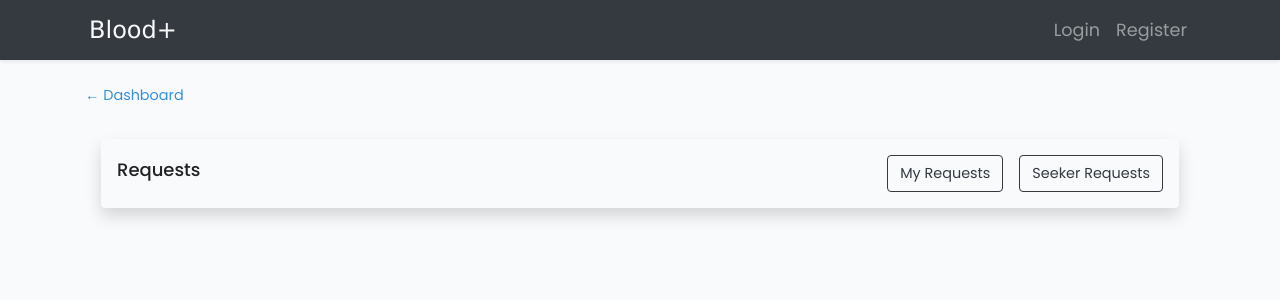
After one commit to Carlina04/BLOODPLUS, a Laravel app: page /requests in a window 1280 px wide. The commit adds this page. Shown: the top 300 px of the page. Run offline with Laravel 8, Linux system fonts and the light colour scheme; tables that the repository leaves empty hold one stand-in row (values such as "Sample post"); style sheets or scripts are compiled from the project's sources; some libraries are stand-ins or nearby versions.

Commit message:
sam was here

```diff
--- a/app/Http/Controllers/HomeController.php
+++ b/app/Http/Controllers/HomeController.php
@@ -31,7 +31,8 @@ class HomeController extends Controller
                     ->join('complete_names', 'info_tables.name_id', '=', 'complete_names.name_id')
                     ->join('contact_tables', 'info_tables.contact_id', '=', 'contact_tables.contact_id')
                     ->join('complete_adds', 'info_tables.add_id', '=', 'complete_adds.add_id')
-                    ->select('users_tables.*', 'info_tables.*', 'contact_tables.*','complete_names.*','complete_adds.*','request_infos.*')
+                    ->join('hospital_infos', 'request_infos.hos_admit_id', '=', 'hospital_infos.hos_id')
+                    ->select('users_tables.*', 'info_tables.*', 'contact_tables.*','complete_names.*','complete_adds.*','request_infos.*','hospital_infos.*')
                     ->where('request_infos.request_to',$id)
                     ->get();
 
--- a/app/Http/Controllers/RequestController.php
+++ b/app/Http/Controllers/RequestController.php
@@ -6,6 +6,7 @@ use Illuminate\Http\Request;
 use App\Models\RequestInfo;
 use App\Models\HospitalInfo;
 use App\Models\User;
+use App\Models\InfoTable;
 use Illuminate\Support\Facades\Auth;
 use Illuminate\Support\Facades\DB;
 
@@ -30,8 +31,28 @@ class RequestController extends Controller
         //
         $don_id = $request->user_id;
         $don = User::find($don_id);
-        return view('request')->with('don',$don);
+        $donblood = InfoTable::find($don_id);
+        return view('request')->with('don',$don)->with('donblood',$donblood);
     }
+
+    public function requests(Request $request)
+    {
+        //
+        $id = Auth::id();
+        $seekers = DB::table('request_infos')
+                    ->join('users_tables', 'request_infos.request_from', '=', 'users_tables.user_id')
+                    ->join('info_tables', 'users_tables.info_id', '=', 'info_tables.info_id')
+                    ->join('complete_names', 'info_tables.name_id', '=', 'complete_names.name_id')
+                    ->join('contact_tables', 'info_tables.contact_id', '=', 'contact_tables.contact_id')
+                    ->join('complete_adds', 'info_tables.add_id', '=', 'complete_adds.add_id')
+                    ->join('hospital_infos', 'request_infos.hos_admit_id', '=', 'hospital_infos.hos_id')
+                    ->select('users_tables.*', 'info_tables.*', 'contact_tables.*','complete_names.*','complete_adds.*','request_infos.*','users_tables.*')
+                    ->where('request_infos.request_to',$id)
+                    ->get();
+
+        return view('requests')->with('seekers',$seekers);
+    }
+
 
     public function allreq()
     {
@@ -68,7 +89,7 @@ class RequestController extends Controller
         $req = new RequestInfo;
         $req->request_from = Auth::user()->id;
         $req->hos_admit_id = $hosid;
-        $req->req_blood = $request->reqblood;
+        $req->req_blood = $request->don_blood;
         $req->desc = $request->desc;
         $req->status = 1;
         $req->request_to = $request->don_id;
--- a/app/Models/RequestInfo.php
+++ b/app/Models/RequestInfo.php
@@ -14,6 +14,11 @@ class RequestInfo extends Model
         return $this->belongsTo('App\Models\User','request_from','id');
     }
 
+    public function donor()
+    {
+        return $this->belongsTo('App\Models\InfoTable','request_to','info_id');
+    }
+
     public function hospital()
     {
         return $this->belongsTo('App\Models\HospitalInfo','hos_admit_id','hos_id');
--- a/resources/views/myrequests.blade.php
+++ b/resources/views/myrequests.blade.php
@@ -8,7 +8,7 @@
     <div  class="container p-3">
         <div class="container p-2 rounded shadow">
             <div class="d-flex bd-highlight align-items-center">
-                <div class="p-2 h5 w-100 bd-highlight">My Requests</div>
+                <div class="p-2 h5 w-100 bd-highlight">Requests</div>
             </div>
         </div>
 
@@ -26,7 +26,7 @@
                 <b>Type of Blood Needed:</b> {{$val->req_blood}}<br>
                 <b>Description/Notes:</b> {{$val->desc}}<br>
                 <b>Status:</b> {{$val->status}}<br>
-                <b>Donor:</b> {{$val->request_to}}</p>
+                <b>Donor:</b> {{$val->donor->name->first_name}} {{$val->donor->name->last_name}}</p>
                 <form action="deletereq" method='POST'>
                     @csrf
                     @method('delete')
--- /dev/null
+++ b/resources/views/requests.blade.php
@@ -0,0 +1,126 @@
+@extends('layouts.app')
+
+@section('content')
+
+<div class='container'>
+  <div class="form-group">
+    <a href="/dashboard">← Dashboard</a>
+  </div>
+<div class="container p-3">
+
+  <div class="container p-2 rounded shadow">
+    <div class="d-flex bd-highlight align-items-center">
+      <div class="mr-auto p-2 bd-highlight h-auto">
+        <h5>Requests</h5>
+      </div>
+      <div class="p-2 bd-highlight">
+        <button class="btn btn-outline-dark seek-btn" onclick="displayContent(0)">My Requests</button>
+      </div>
+      <div class="p-2 bd-highlight">
+        <button class="btn btn-outline-dark find-btn" onclick="displayContent(1)">Seeker Requests</button>
+      </div>
+    </div>
+  </div>
+
+  <div class="container mt-4 find-blood p-0">
+
+
+
+  <div class="container mt-4 shadow-sm rounded donate-blood p-0" style="display: none">
+
+    @if(count($seekers)>0)
+      @foreach ($seekers as $seeker)
+        @if($seeker->status=='Pending')
+          <div class='container  mt-5 p-3 rounded shadow'>
+        @else
+          <div class='container  mt-5 p-3 rounded shadow' style='background-color:	#BEBEBE;'>
+        @endif
+            <div class='mt-3 d-flex justify-content-start p-2'>
+              <p class='h6 m-0'><span class='text-secondary'>Requested By : </span>{{$seeker->first_name}} {{$seeker->last_name}}</p>
+            </div>
+            @if($seeker->status=='Pending')
+              <p class='h6 m-0 p-2'><span class='text-secondary'>Status : </span>{{$seeker->status}}</p>
+            @elseif($seeker->status=='Denied')
+              <p class='h6 m-0 p-2'><span class='text-secondary'>Status : </span><span class='bg-danger p-1'>{{$seeker->status}}</span></p>
+            @else
+              <p class='h6 m-0 p-2'><span class='text-secondary'>Status : </span><span class='bg-success p-1'>{{$seeker->status}}</span></p>
+            @endif
+
+
+            <hr>
+
+            <div class='mt-3 d-flex justify-content-start p-2'>
+              <p class='h6 m-0'><span class='text-dark'>Patient Information</span></p>
+            </div>
+
+            <div class=' px-4'>
+              <p class='h6 m-0 p-1'><span class='text-secondary'>Name : </span>{{$seeker->last_name}}, {{$seeker->first_name}} {{$seeker->mid_name}}</p>
+              <p class='h6 m-0 p-1'><span class='text-secondary'>Age : </span>
+                <?php
+                  $birth= @value($seeker->birthdate);
+                  $age = \Carbon\Carbon::parse($birth)->age;
+                  echo $age;
+                ?>
+              </p>
+              <p class='h6 m-0 p-1'><span class='text-secondary'>Gender : </span>
+                <?php
+                  if($seeker->gender==='m'){
+                    echo "Male";
+                  }else{
+                    echo "Female";
+                  }
+                ?>
+              </p>
+              <p class='h6 m-0 p-1'><span class='text-secondary'>Hospital Admitted : </span>{{$seeker->hos_name}}</p>
+              <div class='d-flex justify-content-start p-1'>
+                <div class='mr-2'>
+                  <p class='h6 m-0 text-secondary'>Contact Details : </p>
+                </div>
+                <div>
+                    <p class='h6 m-0'>{{$seeker->contact_num}}</p>
+                    <p class='h6 m-0'>{{$seeker->email}}</p>
+                </div>
+              </div>
+              <p class='h6 m-0 p-1'><span class='text-secondary'>Blood Type Needed : </span>{{$seeker->req_blood}}</p>
+              <div class='d-flex justify-content-start p-1'>
+                <div class='mr-2'>
+                  <p class='h6 m-0 text-secondary'>Description :</p>
+                </div>
+                <div>
+                  <p class='h6 m-0'>{{$seeker->desc}}</p>
+                </div>
+              </div>
+            </div>
+          </div>
+        @endforeach
+
+    @else
+        <div class="container bg-light d-flex justify-content-center p-4">
+            <h5>No Request</h5>
+        </div>
+    @endif
+  </div>
+
+</div>
+
+
+
+<script>
+
+  function displayContent(num){
+    var find = document.querySelector(".find-blood");
+    var donate = document.querySelector(".donate-blood");
+
+    find.style.display="none";
+    donate.style.display="none";
+    if (num==0) {
+      find.style.display="block";
+    }else{
+      donate.style.display="block";
+    }
+
+  }
+
+</script>
+
+@endsection
--- a/routes/web.php
+++ b/routes/web.php
@@ -34,6 +34,7 @@ Route::get('/allusers', [App\Http\Controllers\UserController::class, 'allusers']
 
 Route::get('/myrequests', [App\Http\Controllers\RequestController::class, 'index'])->name('myrequests');
 Route::get('/request', [App\Http\Controllers\RequestController::class, 'req'])->name('request');
+Route::get('/requests', [App\Http\Controllers\RequestController::class, 'requests'])->name('request');
 Route::get('/allrequests', [App\Http\Controllers\RequestController::class, 'allreq'])->name('allrequests');
 Route::post('createreq', [App\Http\Controllers\RequestController::class, 'store']);
 Route::delete('deletereq', [App\Http\Controllers\RequestController::class, 'destroy']);
```
Also changed, not shown: resources/views/request.blade.php (+1 -12 lines).
